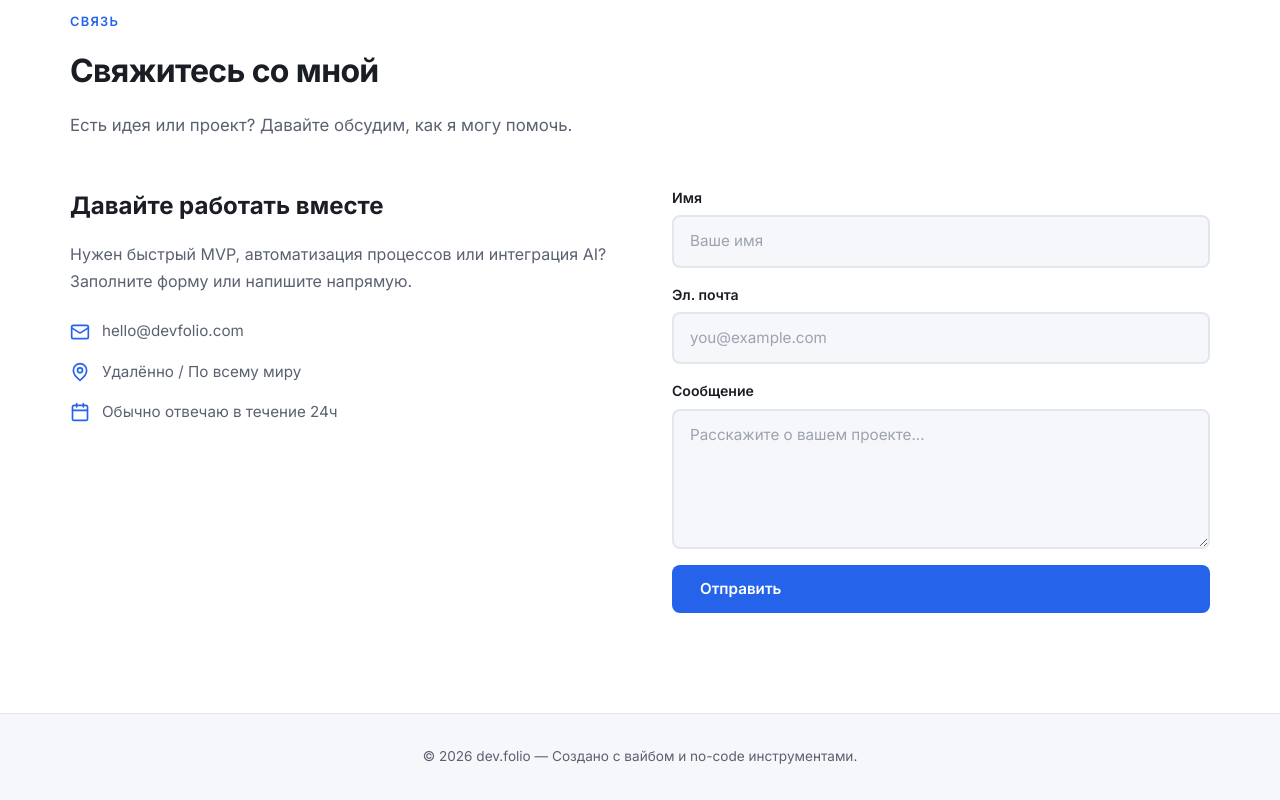
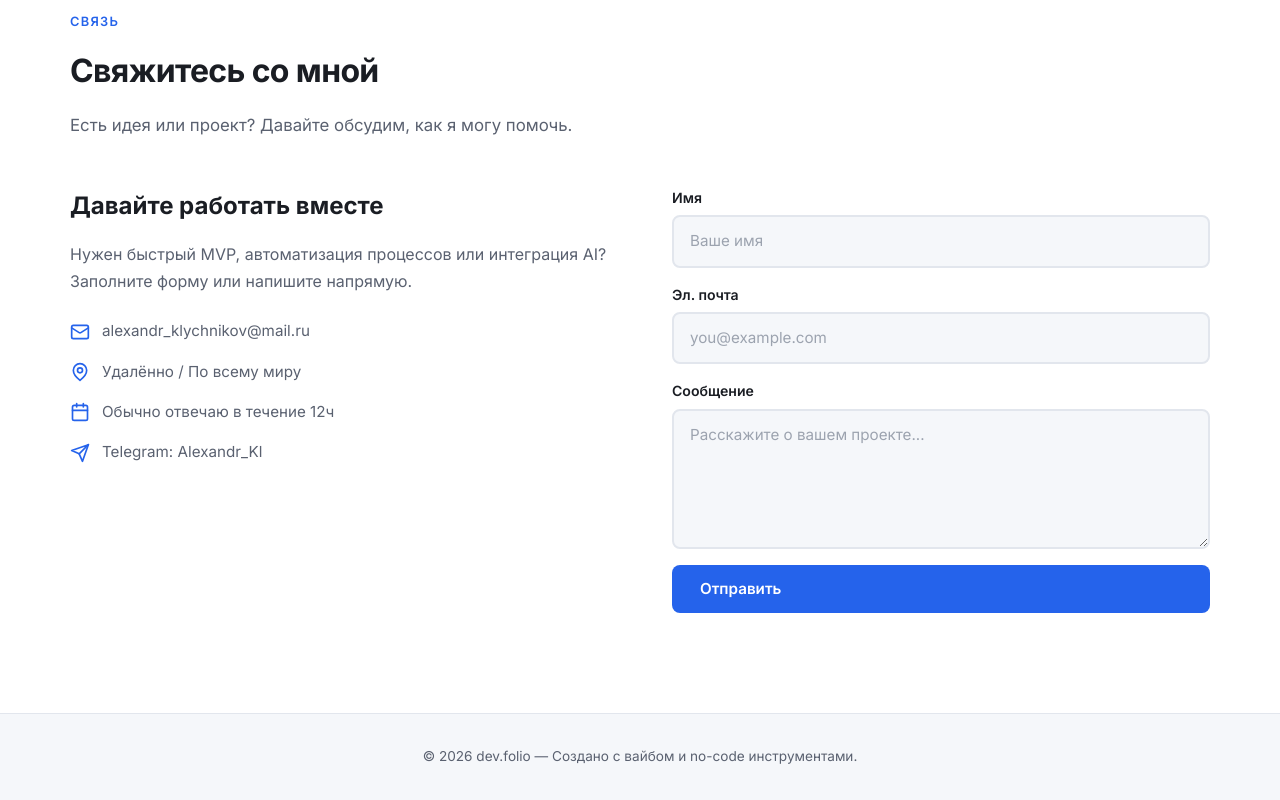
Before and after one commit to alexklychnikov-ui/MyPortfolio, a Next.js app in the folder Frontend/: page / in a window 1280 px wide. Shown: the part 2598-3398 px from the top of the page. Built offline with nearby package versions, Linux system fonts and the light colour scheme; no server answers.

Commit message:
Update contact information: email, response time and add Telegram

```diff
--- a/Frontend/components/portfolio/Contact.tsx
+++ b/Frontend/components/portfolio/Contact.tsx
@@ -41,6 +41,15 @@ export default function Contact() {
                   <line x1="3" x2="21" y1="10" y2="10" />
                 </svg>
                 {t.contact.responseTime[locale]}
+              </div>
+              <div className="contact-detail">
+                <svg width="20" height="20" viewBox="0 0 24 24" fill="none" stroke="currentColor" strokeWidth="2" strokeLinecap="round" strokeLinejoin="round">
+                  <path d="M22 2L11 13" />
+                  <path d="M22 2L15 22L11 13L2 9L22 2Z" />
+                </svg>
+                <a href={`https://t.me/${t.contact.telegramUsername}`} target="_blank" rel="noopener noreferrer">
+                  {t.contact.telegram[locale]}
+                </a>
               </div>
             </div>
           </div>
--- a/Frontend/components/portfolio/i18n.tsx
+++ b/Frontend/components/portfolio/i18n.tsx
@@ -164,9 +164,11 @@ const translations = {
       en: "Whether you need a quick MVP, workflow automation, or AI integration — I'm ready to help. Fill out the form or reach out directly.",
       ru: "Нужен быстрый MVP, автоматизация процессов или интеграция AI? Заполните форму или напишите напрямую.",
     },
-    email: "hello@devfolio.com",
+    email: "alexandr_klychnikov@mail.ru",
     location: { en: "Remote / Worldwide", ru: "Удалённо / По всему миру" },
-    responseTime: { en: "Usually responds within 24h", ru: "Обычно отвечаю в течение 24ч" },
+    responseTime: { en: "Usually responds within 12h", ru: "Обычно отвечаю в течение 12ч" },
+    telegram: { en: "Telegram: Alexandr_Kl", ru: "Telegram: Alexandr_Kl" },
+    telegramUsername: "Alexandr_Kl",
     nameLabel: { en: "Name", ru: "Имя" },
     namePlaceholder: { en: "Your name", ru: "Ваше имя" },
     emailLabel: { en: "Email", ru: "Эл. почта" },
```
